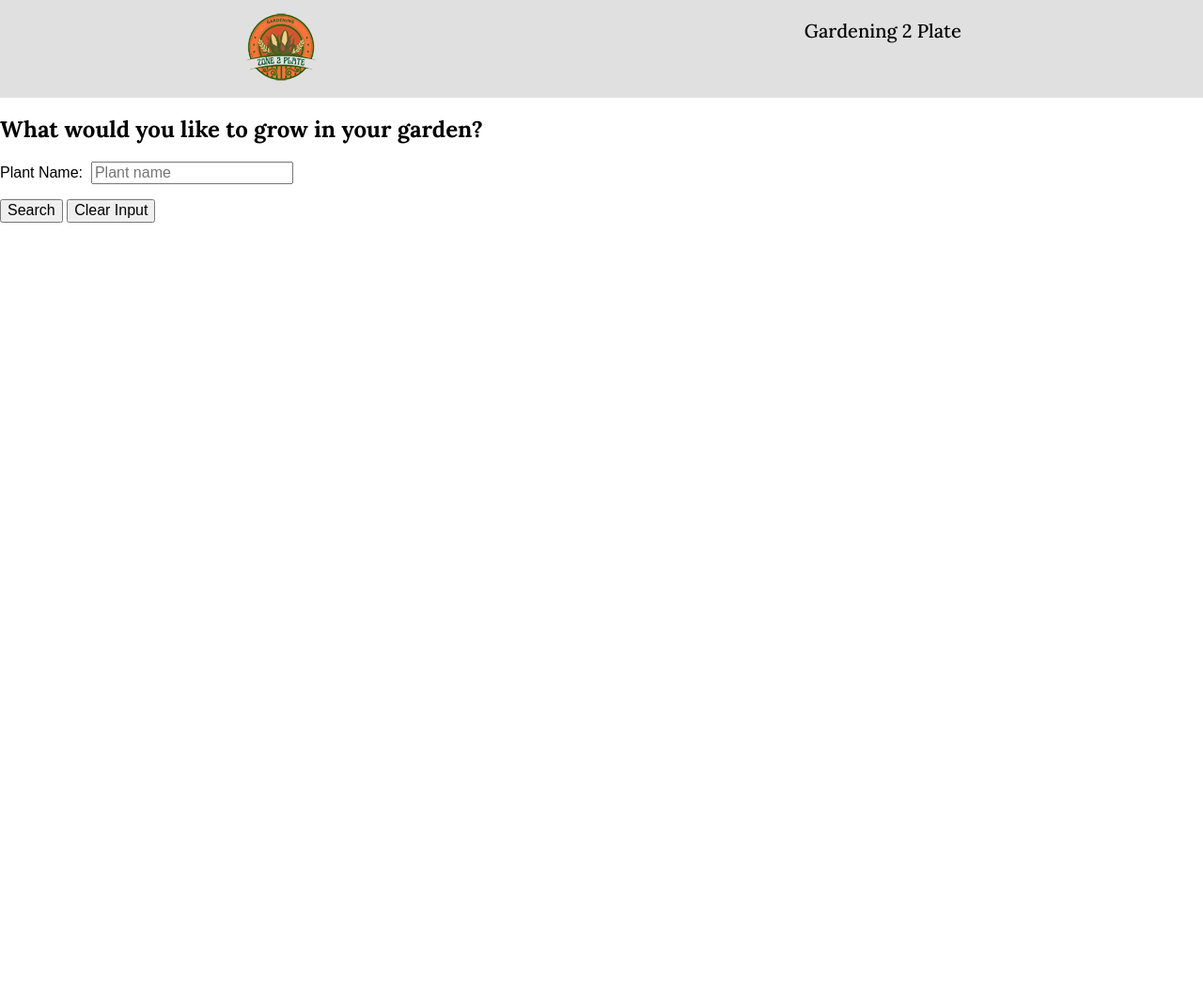
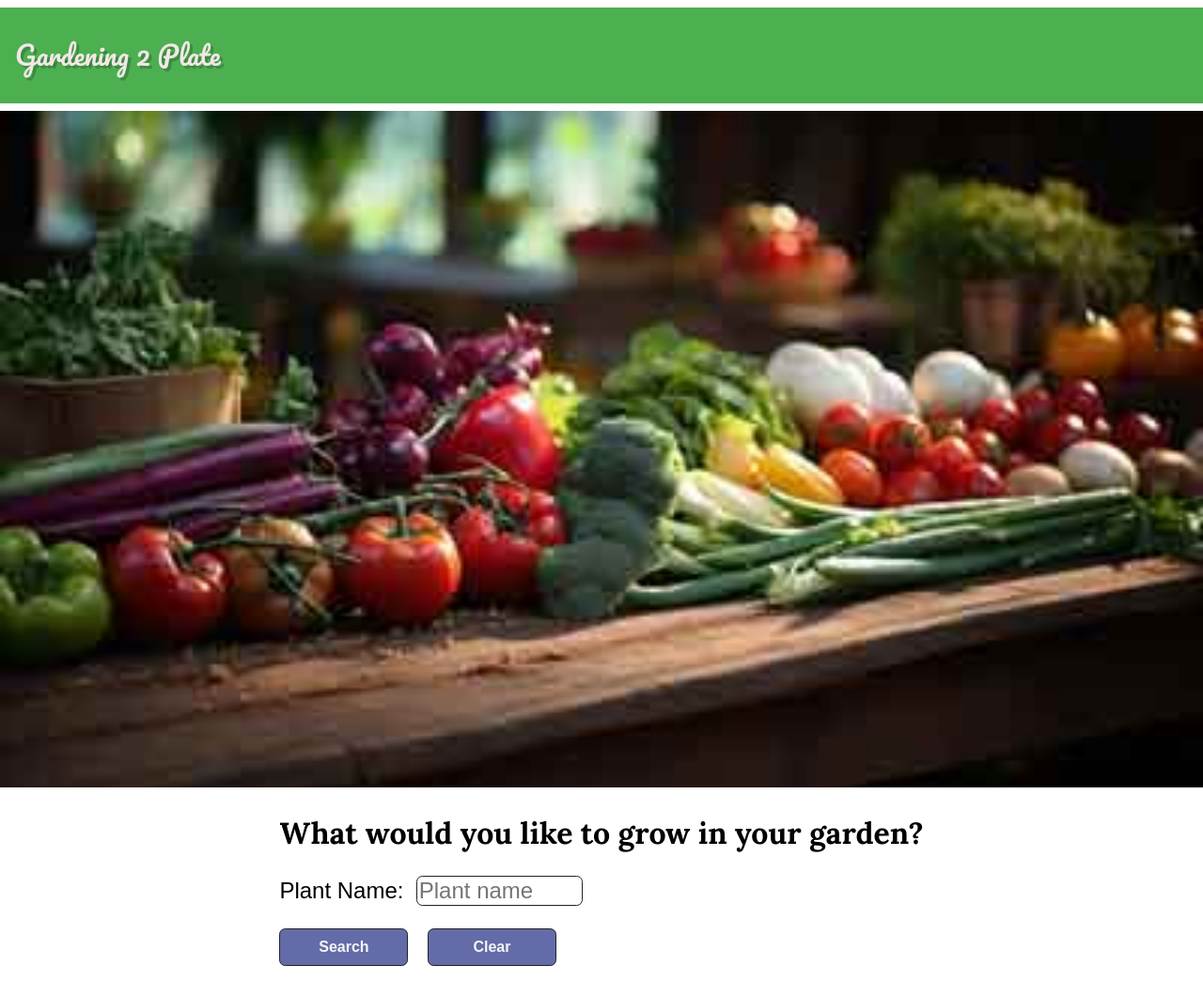
Before and after one commit to kuresti/Garden2Plate, a plain HTML site: page index.html in a window 1280 px wide. Shown: the whole page at 94% size. Before the commit the page ends 800 px from the top, so only its background shows below. Drawn offline with Linux system fonts and the light colour scheme.

Commit message:
Styling for head and user interaction

```diff
--- a/index.html
+++ b/index.html
@@ -6,6 +6,8 @@
     <meta name="author" content="Kimberly Uresti" />
     <meta name="description" content="Home page GardeningZone2Plate" />
     <title>GardeningZone2Plate</title>
+    <link rel="icon" type="image/x-icon" href="favicon_io/favicon.ico" />
+    <link />
 
     <!--Links-->
 
@@ -24,20 +26,16 @@
     <script src="scripts/plants.js" type="module"></script>
   </head>
   <body>
-    <!--Header with logo and responsive navigation-->
+    <!--Header-->
+    <div class="header-container">
     <header>
-      <div class="header-logo">
-        <picture>
-          <img
-            src="images/smGardeningZone2Zone.png"
-            alt="gardenzone2plate logo"
-            width="100"
-            height="100"
-          />
-        </picture>
-      </div>
+    <div class="header-title">
       <h1>Gardening 2 Plate</h1>
-
+    </div>
+    <div class="hero-container">
+      <img src="images/vegetables-on-table-small.jpg" alt="Variety of garden vegetable on a table">
+     </div>
+    </div>
       <!--Hamburger Button-->
       <!-- <div class="hambtn">
             <div class="button" id="nav-icon">
@@ -59,21 +57,8 @@
         </nav>-->
     </header>
     <main class="home-page">
-      <!-- <div id="hero">
-                <picture class="hero-img">
-                    <source
-                        media="(min-width: 1028px)"
-                        srcset="images/vegetables-on-table-large.jpg">
-                    <source
-                        media="(min-width: 564px)"
-                        srcset="images/vegetables-on-table-medium.jpg">
-                    <source
-                        media="(min-width: 390px)"
-                        srcset="images/vegetables-on-table-small.jpg">
-                    <img src="images/vegetables-on-table-large.jpg" alt="Vegetables on the table. Image by rorozoa on Freepik">
-                </picture>
-            </div>-->
-      <div class="zone">
+
+      <div class="plant">
         <h2>What would you like to grow in your garden?</h2>
         <h3 class="notFoundMessage" id="clearNotFound"></h3>
         <p>
@@ -81,10 +66,12 @@
             type="text"
             id="pName"
             placeholder="Plant name"
+            required
           />
         </p>
-        <button id="searchButton">Search</button>
-        <button id="clearInput">Clear Input</button>
+        <button id="search-button">Search</button>
+        <button id="clear-button">Clear</button>
+        </div>
         <div class="plantInfo">
           <output id="plantList">
             <ul id="plantItems">
--- a/scripts/plants.js
+++ b/scripts/plants.js
@@ -27,7 +27,7 @@ const outputButtons = new OutputButtons(dataSource, element);
 
 //Event listener on the DOM to ensure the page is loaded before getUserInput is called
 document.addEventListener("DOMContentLoaded", () => {
-    const searchButton = document.getElementById("searchButton");
+    const searchButton = document.getElementById("search-button");
 
     //Event listener added to searchButton to trigger fetchPerenual()
     searchButton.addEventListener("click", async () => {
@@ -76,7 +76,9 @@ document.addEventListener("DOMContentLoaded", () => {
 
     //Event listener added to Clear Input button
     const inputField = document.getElementById("pName");
-    setEventListener("#clearInput", inputField, (inputField) => {
+    setEventListener("#clear-button", inputField, (inputField) => {
+        //clear any not found messages
+        document.querySelector("#clearNotFound").innerText = "";
         //clear search
         inputField.value = "";
     });
--- a/styles/base.css
+++ b/styles/base.css
@@ -7,6 +7,7 @@
   --font-color-on-color: whitesmoke;
   --text-shadow: 2px 2px 0px rgba(0, 0, 0, 0.3);
   --box-shadow: rgba(50, 50, 93, 0.25) 0px, 50px 100px -20px;
+  --border: rgb(35, 34, 34);
   --primary-color: --#4CAF50;
   --accent1: #795548;
   --accent2: #FF5722;
@@ -32,31 +33,56 @@ h5,
 h6 {
   font-family: var(--heading-font);
 }
+p {
+  font-size: 1.5rem;
+}
+html {
+  box-sizing: border-box;
+}
 
 /*Styling of the Header */
-header {
+ .header {
   display: flex;
-  grid-template-columns: repeat(2, 1fr);
-  background-color: var(--accent4);
+  flex-direction: column;
+  align-items: center;
+  width: 100%;
+  height: 100%;
+  object-fit: cover;
 }
 
-header h1 {
-  font-size: 1.25rem;
-  font-weight: 500;
-  padding: 0.5rem;
-  text-align: center;
+
+.header-title {
+  background-color: #4CAF50;
+  margin-top: .50rem;
+  margin-bottom: .50rem;
+  padding: 1rem;
 }
 
-/*style logo at the base view */
-.headerlogo {
+.header-title h1 {
+  font-family: var(--card-title-font);
+  color: rgb(243, 231, 231);
+  text-shadow: 3px 3px 0px rgba(0, 0, 0, 0.2);
+  font-size: 1.75rem;
+  font-weight: 500;
+  padding: 0;
+  text-align: left;
+}
+
+/*Hero Image styling*/
+.hero-container {
+ width: 100%;
+ height: 100%;
+ object-fit: cover;
+}
+
+.hero-container img {
+  object-fit: cover;
   width: 100%;
-  text-align: center;
+  height: 100%;
 }
-.headerlogo picture {
-  width: 100;
-  display: flex;
-  justify-content: center;
-}
+
+
+
 
 /* Hamburger button */
 .hambtn {
@@ -171,33 +197,41 @@ nav ul li {
 
 }
 
-
-
-
-
-
-
-
 /* main .home-page */
 .home-page {
   display: flex;
   flex-direction: column;
-
+  justify-content: center;
+  align-items: center;
 }
 
-/* Hero Image */
-
-#hero {
-  position: relative;
+.plant h2 {
+  font-size: 2rem;
 }
 
-.hero-img img {
-  object-fit: cover;
-  width: 100%;
-  height: 100%;
+/*style user interaction*/
+#pName {
+  height: 1.75rem;
+  width: 25%;
+  border: .1rem solid var(--border);
+  border-radius: .4rem;
 }
-.hero-img {
-  width: 100%;
-  height: 100%;
-  object-fit: cover;
+
+#search-button,
+#clear-button {
+  height: 2.5rem;
+  width: 20%;
+  padding: .6rem;
+  border: .1rem solid var(--border);
+  border-radius: .4rem;
+  background-color: var(--accent6);
+  color: var(--font-color-on-color);
+  font-weight: 600;
 }
+#search-button {
+  margin-right: .5rem;
+}
+
+#clear-button {
+  margin-left: .5rem;
+}
--- a/styles/large.css
+++ b/styles/large.css
@@ -1,4 +1,8 @@
 /* 64em is also 1028px when basefont is 16px */
 @media only screen and (min-width: 64em) {
     /*--Header large view */
+    header h1 {
+        font-family: var(--card-title-font);
+        font-size: 6rem;
+      }
 }
--- a/styles/medium.css
+++ b/styles/medium.css
@@ -1,7 +1,6 @@
 /*35em is also 560px when basefont is 16px */
 @media only screen and (min-width: 35em) {
-    header {
-        display: flex;
-        justify-content: space-around;
-    }
+
+
+
 }
```
